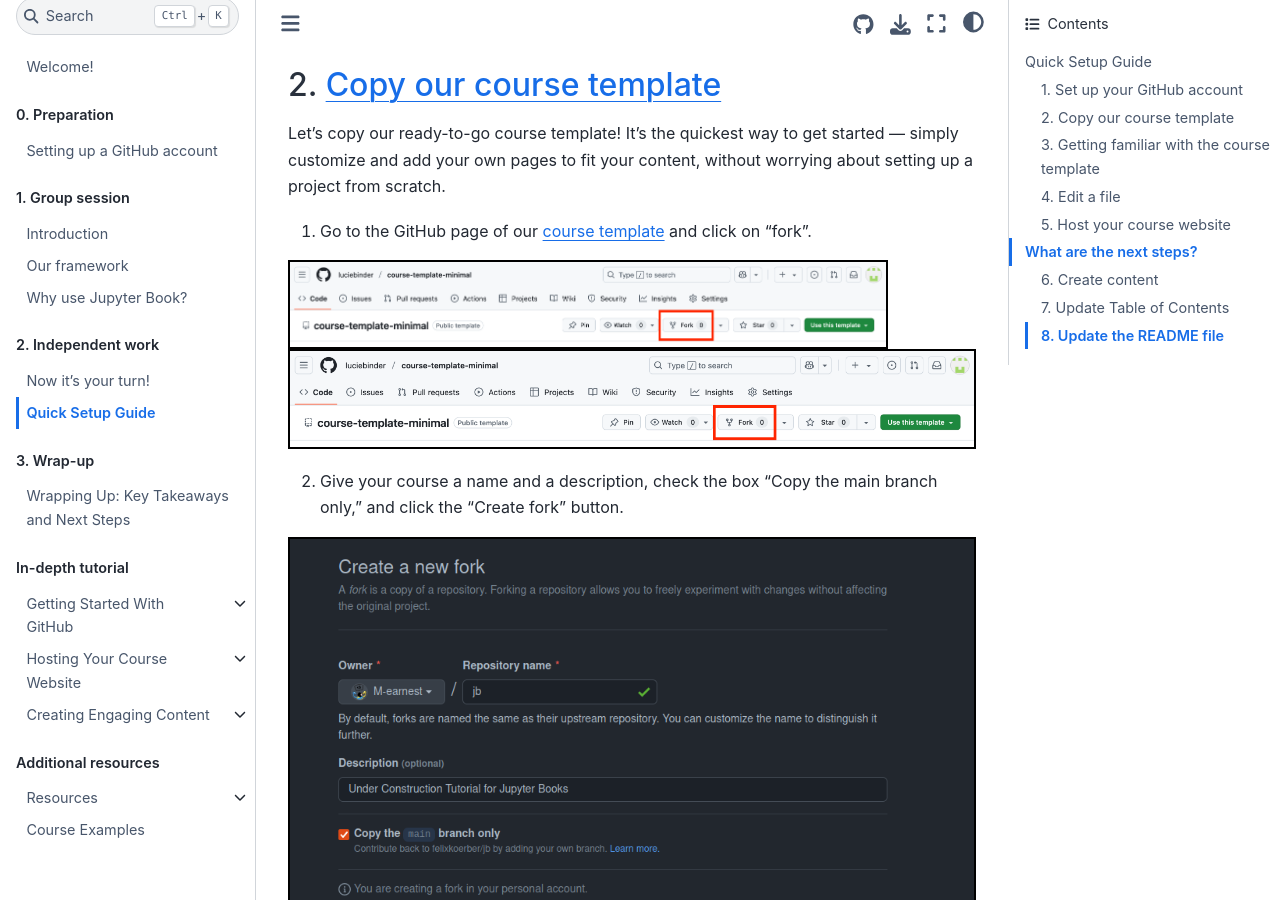
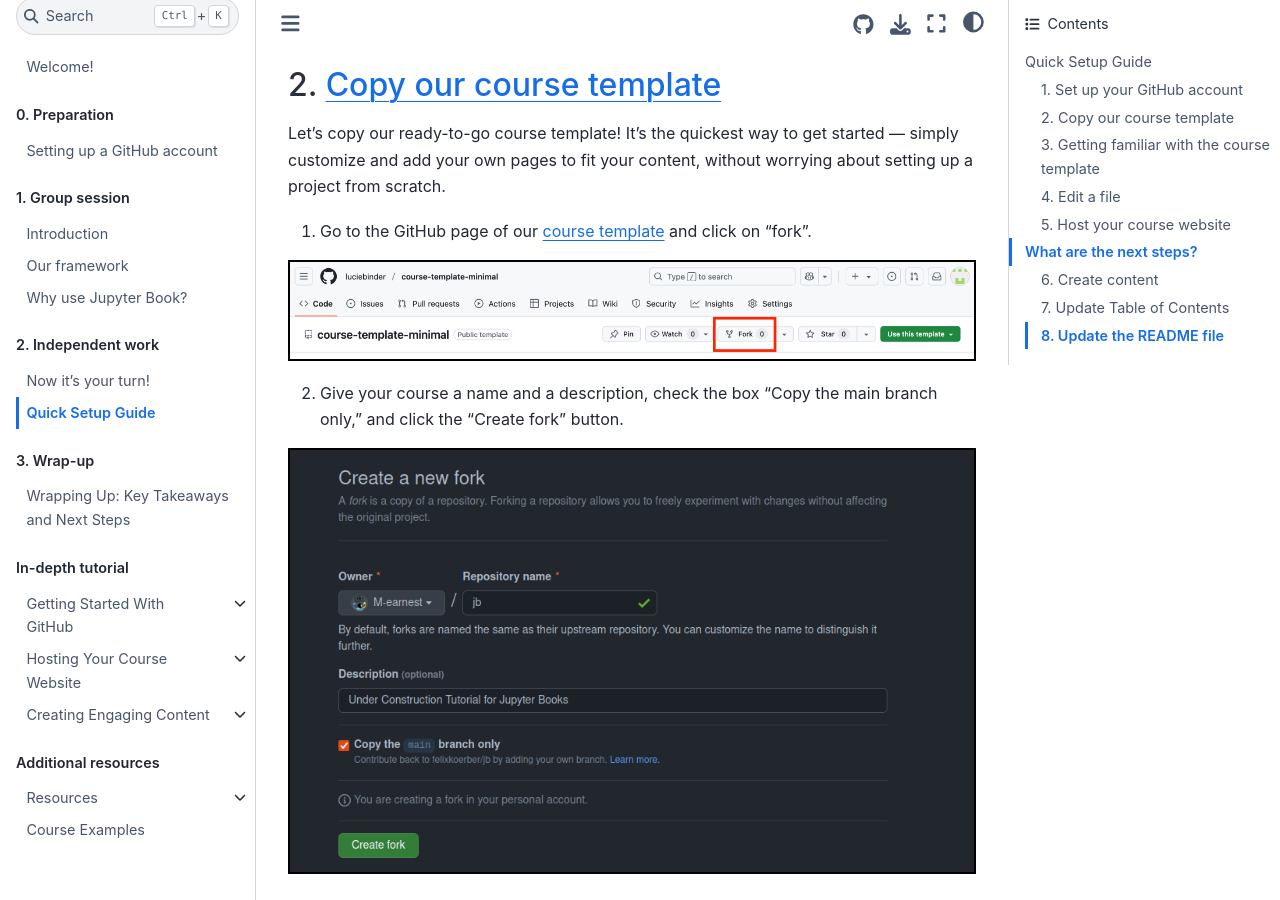
Before and after one commit to luciebinder/ws-openness-2025, a Jupyter Book: the page built from content/4_additional/quick_tutorial_ws.md, in a window 1280 px wide and 900 px high, scrolled down 360 px. Built offline with Jupyter Book 1.0.4 settings and Sphinx 7.4.7 and the Sphinx Book theme 1.1.4, drawn with Linux system fonts in a browser that asks for light colours.

Commit message:
Update quick_tutorial_ws.md

```diff
--- a/content/4_additional/quick_tutorial_ws.md
+++ b/content/4_additional/quick_tutorial_ws.md
@@ -12,8 +12,6 @@
 Let's copy our ready-to-go course template! It’s the quickest way to get started — simply customize and add your own pages to fit your content, without worrying about setting up a project from scratch.
 
 1. Go to the GitHub page of our [course template](https://github.com/luciebinder/course-template-minimal) and click on "fork".
-
-<img src="../../static/fork.png" alt="depicting position a look of the fork button on a GitHub repository" class="bordered-image" width="600">
 
 ![depicting position a look of the fork button on a GitHub repository](../../static/fork.png)
 
```
